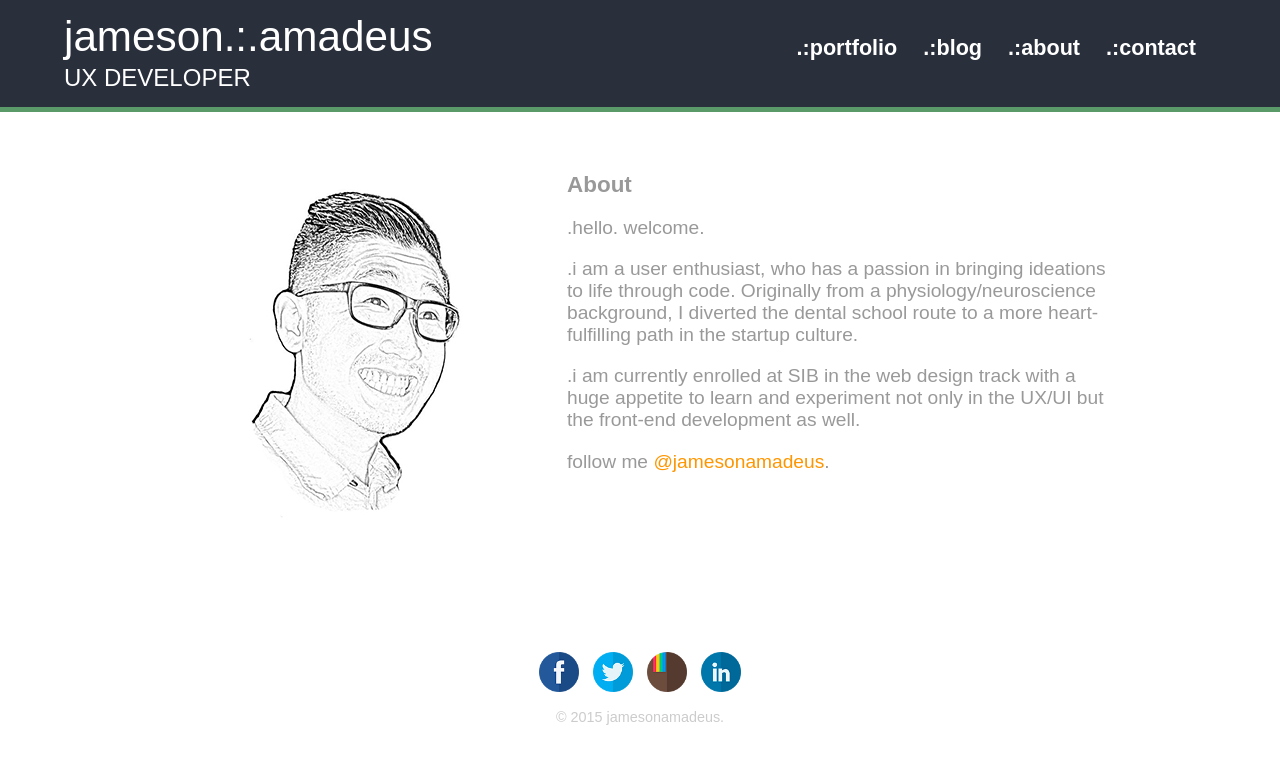
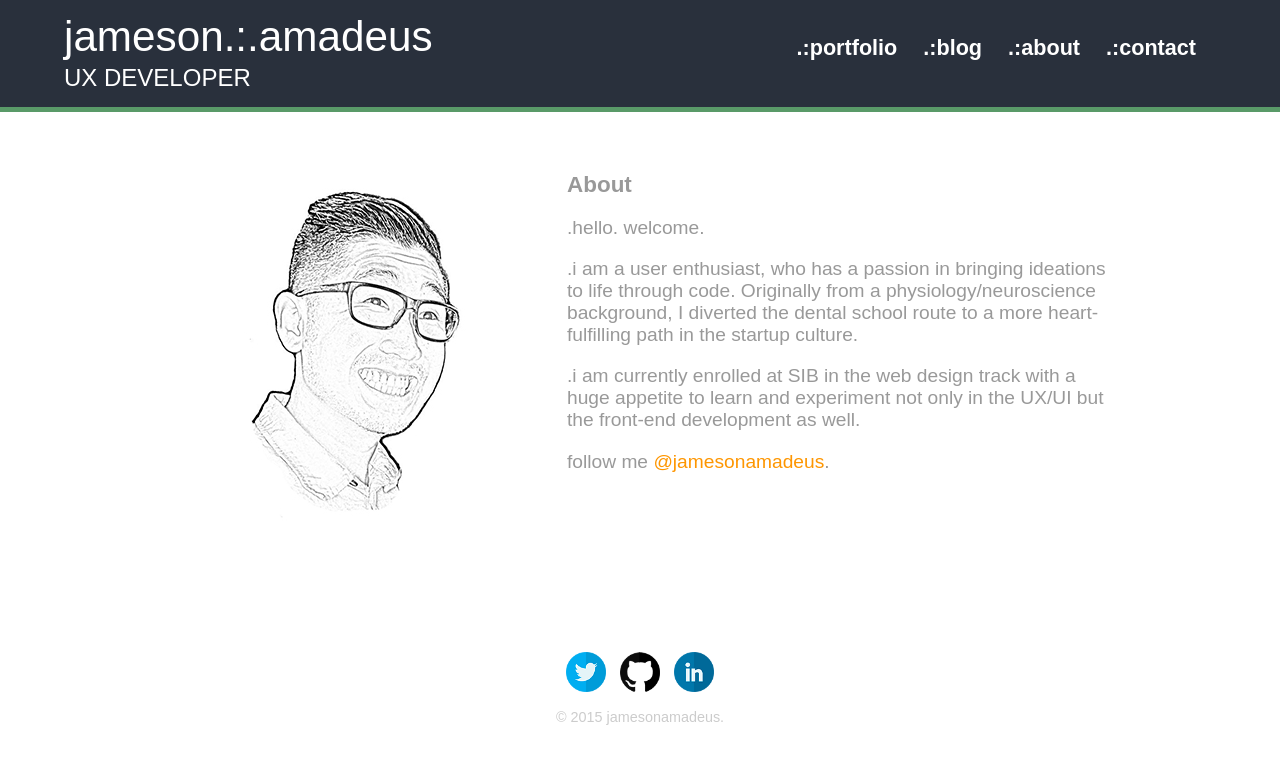
Before and after one commit to jamesonamadeus/sandbox, a plain HTML site: page about.html in a window 1280 px wide. Drawn offline with Linux system fonts and the light colour scheme; a web font is replaced by a local one.

Commit message:
Change Footer Icons

```diff
--- a/about.html
+++ b/about.html
@@ -34,9 +34,8 @@
                 <p>follow me <a href="https://twitter.com/jamesonamadeus">@jamesonamadeus</a>.</p>
             </section>
             <footer>
-                <a href="https://www.facebook.com/public/Jameson-Amadeus-Choi" target="_blank"><img src="img/facebook.png" alt="Facebook Logo" class="social-icon" target="_blank"></a>
                 <a href="https://twitter.com/jamesonamadeus" target="_blank"><img src="img/twitter.png" alt="Twitter Logo" class="social-icon"></a>
-                <a href="https://instagram.com/jcamadeus" target="_blank"><img src="img/insta.png" alt="Instagram Logo" class="social-icon"></a>
+                <a href="https://github.com/jamesonamadeus" target="_blank"><img src="img/github.png" alt="GitHub Logo" class="social-icon"></a>
                 <a href="https://www.linkedin.com/in/jameschoi03" target="_blank"><img src="img/linkedin.png" alt="Linkedin Logo" class="social-icon"></a>
                 <p>&copy; 2015 jamesonamadeus.</p>
             </footer>
```
Also changed, not shown: blog.html (+1 -2 lines), contact.html (+1 -2 lines), index.html (+1 -2 lines), img/Github.png (added), 2 other files.
